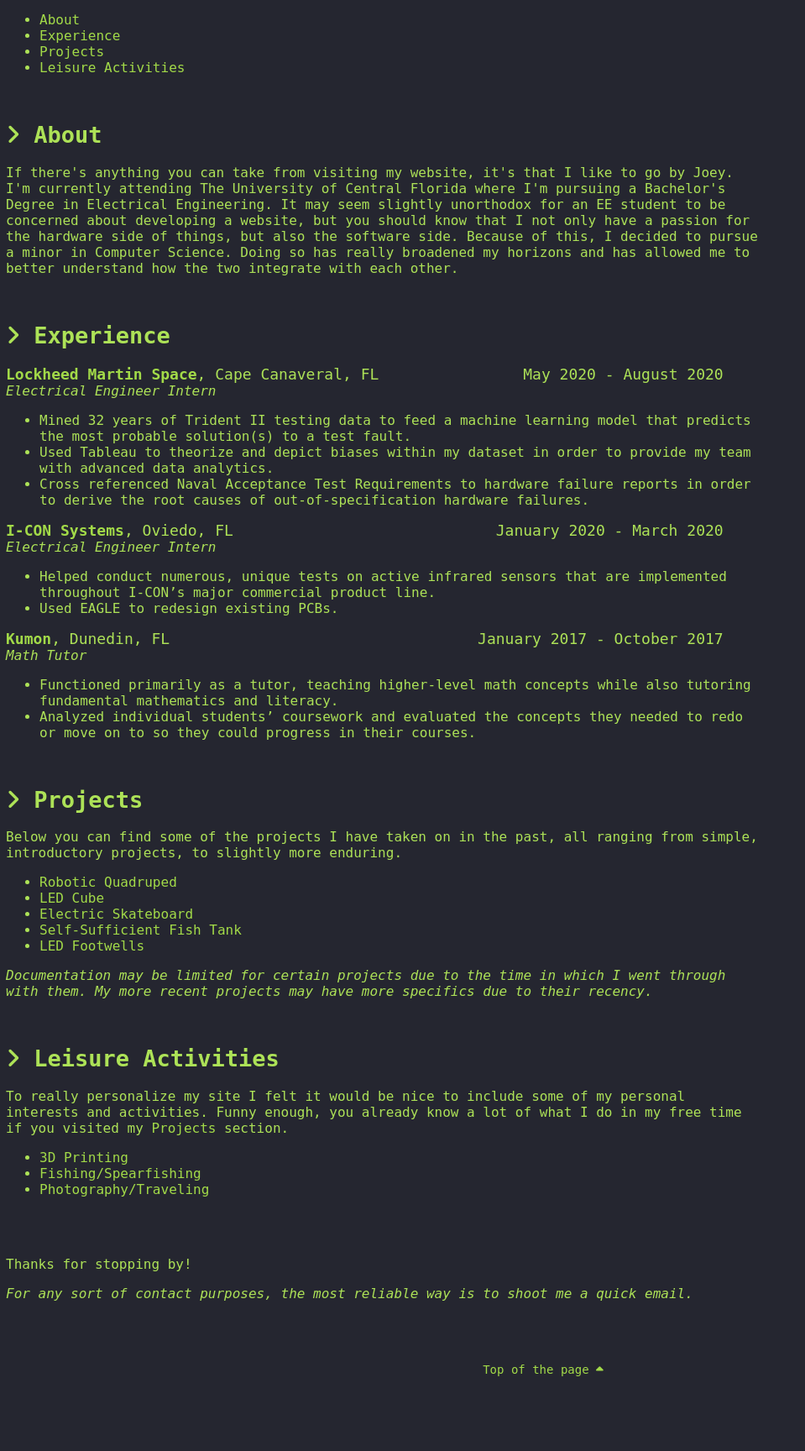
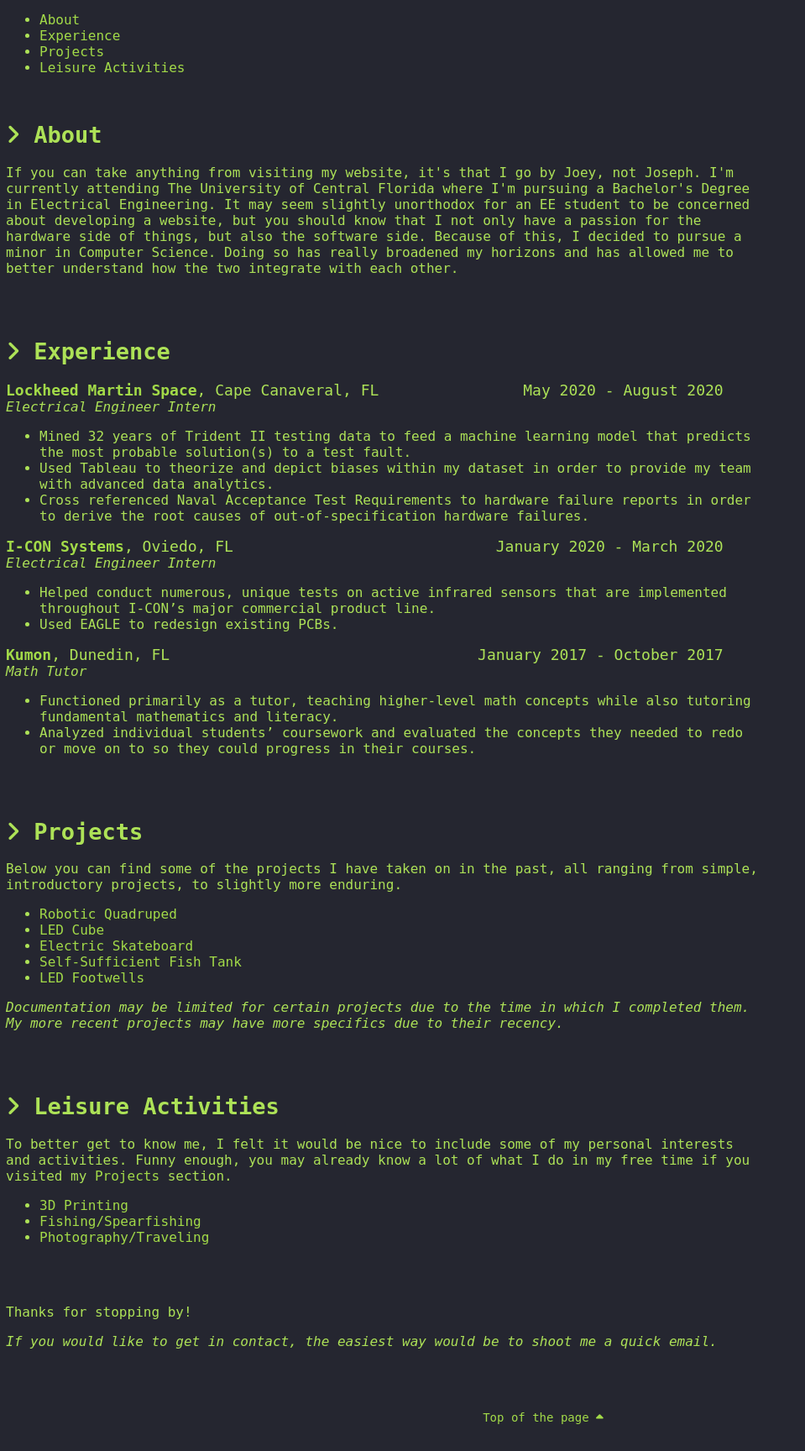
Before and after one commit to Joeyhodson/Personal-Website, a Flask app: page / in a window 1280 px wide. Shown: the part 194-1922 px from the top of the page at 84% size, without its empty margins (0-959 px from the left). Before the commit the page ends 1833 px from the top, so only its background shows below. Run offline with Flask 2, Linux system fonts and the light colour scheme; parts of the project's set-up code (start-up, migrations or seed data) failed here and were passed over; some libraries are stand-ins or nearby versions.

Commit message:
Updated resume, increased spacing between major topic sections.

```diff
--- a/app.py
+++ b/app.py
@@ -1,17 +1,17 @@
-MODULE_PATH = "/home/pi/.local/lib/python3.7/site-packages/flask_talisman/__init__.py"
-MODULE_NAME = "flask_talisman"
-import importlib
-import sys
-spec = importlib.util.spec_from_file_location(MODULE_NAME, MODULE_PATH)
-module = importlib.util.module_from_spec(spec)
-sys.modules[spec.name] = module
-spec.loader.exec_module(module)
+# MODULE_PATH = "/home/pi/.local/lib/python3.7/site-packages/flask_talisman/__init__.py"
+# MODULE_NAME = "flask_talisman"
+# import importlib
+# import sys
+# spec = importlib.util.spec_from_file_location(MODULE_NAME, MODULE_PATH)
+# module = importlib.util.module_from_spec(spec)
+# sys.modules[spec.name] = module
+# spec.loader.exec_module(module)
 
 from flask import Flask, render_template, send_file, redirect, request
-from flask_talisman import Talisman
+# from flask_talisman import Talisman
 
 app = Flask(__name__)
-Talisman(app)
+# Talisman(app)
 
 @app.route('/')
 def index():
@@ -61,5 +61,5 @@ def pathToResume():
         return str(e)
 
 if __name__ == '__main__':
-    app.run(host = '0.0.0.0', port=443, threaded=True, ssl_context=('/etc/letsencrypt/live/joeyhodson.com/fullchain.pem', '/etc/letsencrypt/live/joeyhodson.com/privkey.pem'))
-    #app.run(host = '0.0.0.0', port=80, threaded=True) http requests
+    #app.run(host = '0.0.0.0', port=443, threaded=True, ssl_context=('/etc/letsencrypt/live/joeyhodson.com/fullchain.pem', '/etc/letsencrypt/live/joeyhodson.com/privkey.pem'))
+    app.run(host = '0.0.0.0', port=80, threaded=True)
--- a/templates/fishTank.html
+++ b/templates/fishTank.html
@@ -38,8 +38,8 @@
         <br>
         <h2><span class='topicFont'><i class="fas fa-angle-right"></i>&nbsp;Technical Details</span></h2>
         <ul>
-            <li>The embedded system is centered around a Top Fin air pump, originally powered by two D-batteries. Instead, I gutted the lower portion of the pump's container and placed
-                the system's controller, an Arduino Nano, where the batteries would usually be inserted.</li>
+            <li>The embedded system is centered around a Top Fin air pump, originally powered by two D-batteries. To house the controller, I gutted the lower portion of the pump's container and placed
+                an Arduino Nano, where the batteries would usually be inserted.</li>
             <li>The system's power supply is an old laptop charger that outputs 12VDC, 1.5A after being connected to a buck convertor. The output of the DC-DC convertor feeds directly
                 to the Nano.</li>
             <li>I implemented a homemade filter by using a USB water pump in which runs off 3V-9V DC. I wanted a stronger filter so the water pump's power supply came from a voltage divider from
--- a/templates/index.html
+++ b/templates/index.html
@@ -45,7 +45,7 @@
         <!-- About -->
         <br><h2><span class='topicFont'><i class="fas fa-angle-right"></i>&nbsp;About</span></h2>
         <p>
-            If there's anything you can take from visiting my website, it's that I like to go by Joey.
+            If you can take anything from visiting my website, it's that I go by Joey, not Joseph.
             I'm currently attending The University of Central Florida where I'm pursuing a Bachelor's Degree in Electrical Engineering.
             <!-- Invisible reference anchor -->
                    <a name="ref2"></a>
@@ -56,7 +56,7 @@
 
 
         <!-- Experience -->
-        <br><h2><span class='topicFont'><i class="fas fa-angle-right"></i>&nbsp;Experience</span></h2>
+        <br><br><h2><span class='topicFont'><i class="fas fa-angle-right"></i>&nbsp;Experience</span></h2>
         <p>
             <span class='companyFont'><b><a href="https://www.lockheedmartin.com/">Lockheed Martin Space</a></b>, Cape Canaveral, FL &nbsp;&nbsp;<span style="float:right;">May 2020 - August 2020&nbsp;&nbsp;&nbsp;&nbsp;</span></span>
             <br><i>Electrical Engineer Intern</i>
@@ -87,7 +87,7 @@
 
 
         <!-- Projects -->
-        <br><h2><span class='topicFont'><i class="fas fa-angle-right"></i>&nbsp;Projects</span></h2>
+        <br><br><h2><span class='topicFont'><i class="fas fa-angle-right"></i>&nbsp;Projects</span></h2>
         <p>Below you can find some of the projects I have taken on in the past, all ranging from simple, introductory projects, to slightly more enduring.</p>
         <ul>
             <li><a href="/RoboticQuadruped">Robotic Quadruped</a></li>
@@ -98,12 +98,12 @@
                         <a name="ref4"></a>
             <li><a href="/LEDFootwells">LED Footwells</a></li>
         </ul>
-        <p><i>Documentation may be limited for certain projects due to the time in which I went through with them. My more recent projects may have more specifics due to their recency.</i></p>
+        <p><i>Documentation may be limited for certain projects due to the time in which I completed them. My more recent projects may have more specifics due to their recency.</i></p>
 
         <!-- Leisure Activities -->
-        <br><h2><span class='topicFont'><i class="fas fa-angle-right"></i>&nbsp;Leisure Activities</span></h2>
+        <br><br><h2><span class='topicFont'><i class="fas fa-angle-right"></i>&nbsp;Leisure Activities</span></h2>
         <p>
-            To really personalize my site I felt it would be nice to include some of my personal interests and activities. Funny enough, you already know a lot of what I do in my free time if you visited my <a href="#ref3">Projects</a> section.
+            To better get to know me, I felt it would be nice to include some of my personal interests and activities. Funny enough, you may already know a lot of what I do in my free time if you visited my <a href="#ref3">Projects</a> section.
         </p>
         <ul>
             <li><a href="/3DPrinting">3D Printing</a></li>
@@ -122,7 +122,7 @@
             Thanks for stopping by!
         </p>
         <p>
-            <i>For any sort of contact purposes, the most reliable way is to shoot me a quick email.</i>
+            <i>If you would like to get in contact, the easiest way would be to shoot me a quick email.</i>
             <br><br><br><br>
         </p>
 
```
Also changed, not shown: 1 other file.
